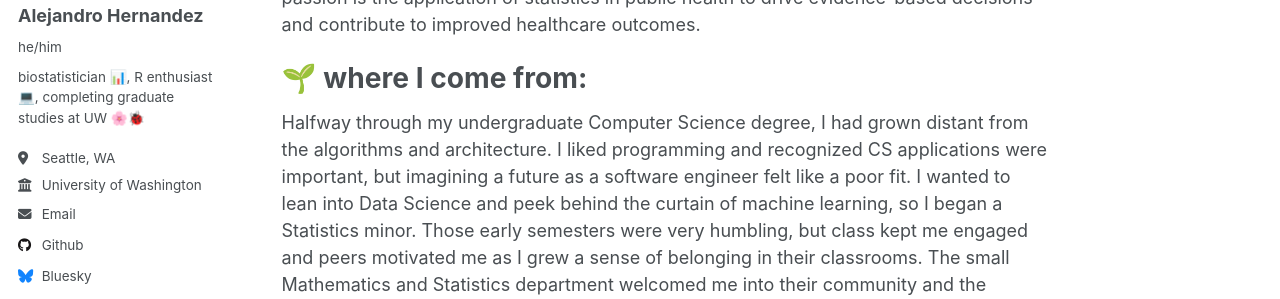
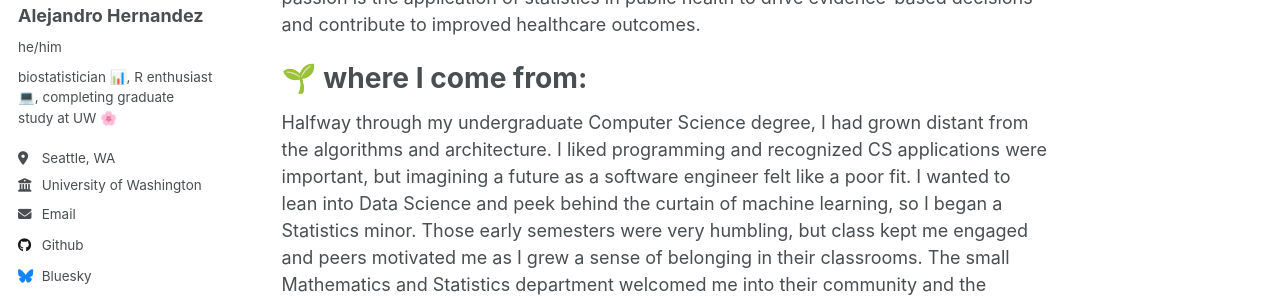
Before and after one commit to alejandroh3005/alejandroh3005.github.io, a Jekyll site: the page built from _pages/about.md, in a window 1280 px wide. Shown: the part 245-544 px from the top of the page. Built offline with Jekyll 4.4.1, drawn with Linux system fonts in a browser that asks for light colours.

Commit message:
Update _config.yml

```diff
--- a/_config.yml
+++ b/_config.yml
@@ -11,7 +11,7 @@ locale                   : "en-US"
 title                    : "About Me"
 title_separator          : "-"
 name                     : &name "Alejandro Hernandez"
-description              : &description "biostatistician 📊, R enthusiast 💻, completing graduate studies at UW 🌸🐞"
+description              : &description "biostatistician 📊, R enthusiast 💻, completing graduate study at UW 🌸"
 url                      : https://alejandroh3005.github.io # the base hostname & protocol for your site e.g. "https://[your GitHub username].github.io"
 baseurl                  : "" # the subpath of your site, e.g. "/blog"
 repository               : "alejandroh3005/alejandroh3005.github.io"
@@ -24,7 +24,7 @@ author:
   avatar           : "profile.jpg"
   name             : "Alejandro Hernandez"
   pronouns         : "he/him" # example: "she/her"
-  bio              : "biostatistician 📊, R enthusiast 💻, completing graduate studies at UW 🌸🐞"
+  bio              : "biostatistician 📊, R enthusiast 💻, completing graduate study at UW 🌸"
   location         : "Seattle, WA"
   employer         : "University of Washington"
   uri              : # URL
```
